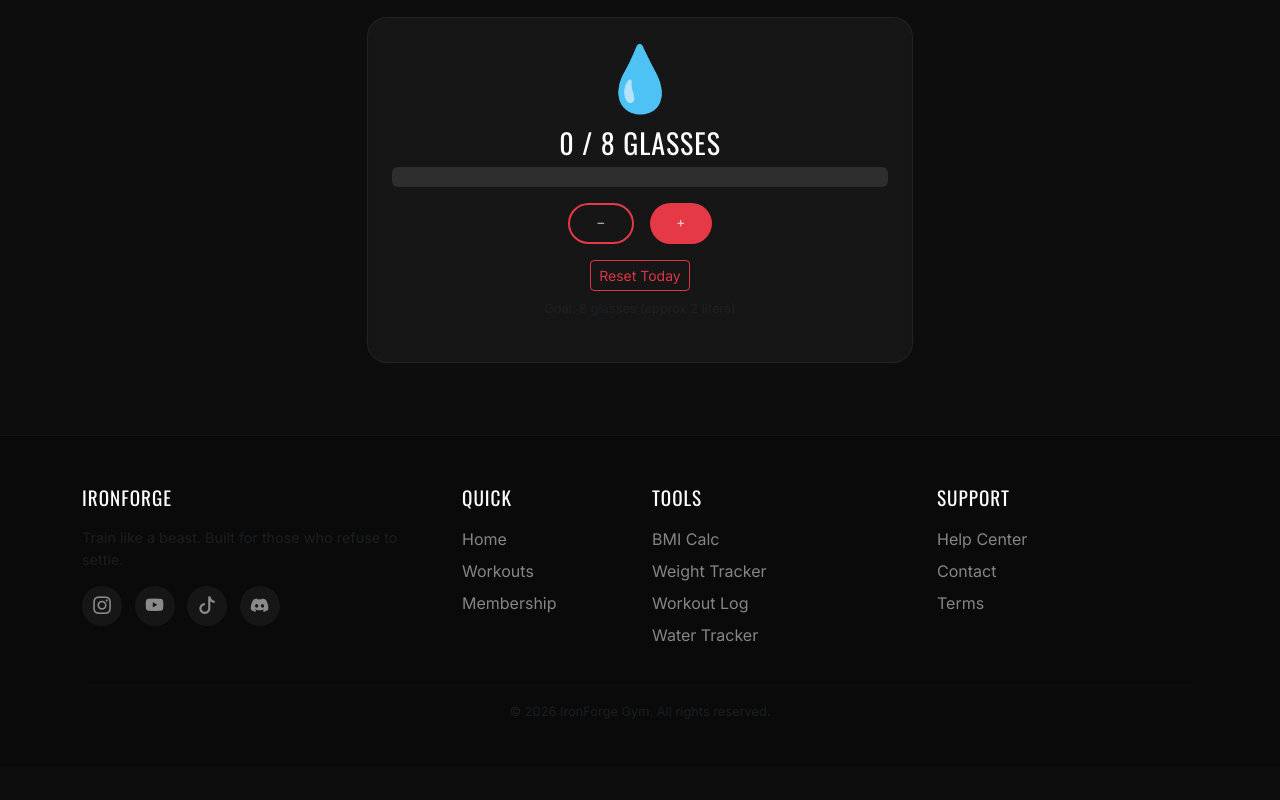
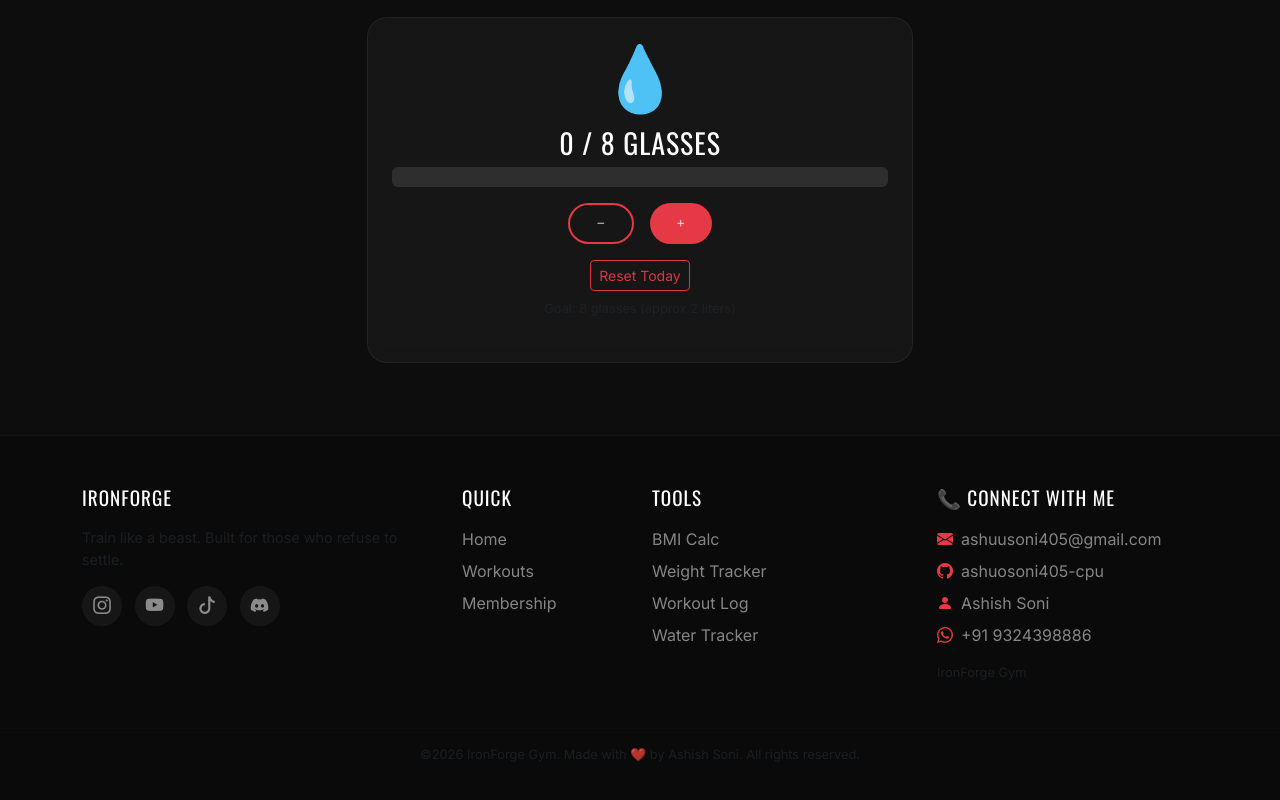
Before and after one commit to ashuusoni405-cpu/ironforge-gym, a plain HTML site: page index.html in a window 1280 px wide. Shown: the part 4687-5487 px from the top of the page. Before the commit the page ends 5454 px from the top, so only its background shows below. Drawn offline with nearby package versions, Linux system fonts and the light colour scheme; some icons are missing.

Commit message:
"Updated footer with personal details

```diff
--- a/index.html
+++ b/index.html
@@ -383,14 +383,27 @@
                     <a href="#water-tracker" class="d-block mb-2">Water Tracker</a>
                 </div>
                 <div class="col-md-3">
-                    <h5>Support</h5>
-                    <a href="#" class="d-block mb-2">Help Center</a>
-                    <a href="#" class="d-block mb-2">Contact</a>
-                    <a href="#" class="d-block mb-2">Terms</a>
+    <h5>📞 Connect With Me</h5>
+    <a href="mailto:ashuusoni405@gmail.com" class="d-block mb-2">
+        <i class="bi bi-envelope-fill me-2 text-primary-custom"></i>ashuusoni405@gmail.com
+    </a>
+    <a href="https://github.com/ashuosoni405-cpu" target="_blank" class="d-block mb-2">
+        <i class="bi bi-github me-2 text-primary-custom"></i>ashuosoni405-cpu
+    </a>
+    <a href="#" class="d-block mb-2">
+        <i class="bi bi-person-fill me-2 text-primary-custom"></i>Ashish Soni
+    </a>
+    <a href="#" class="d-block mb-2">
+        <i class="bi bi-whatsapp me-2 text-primary-custom"></i>+91 9324398886
+    </a>
+    <p class="text-muted small mt-3" style="font-size:0.8rem;">
+         IronForge Gym
+    </p>
+</div>
                 </div>
             </div>
             <hr style="border-color:rgba(255,255,255,0.05); margin-top:30px;" />
-            <p class="text-center text-muted" style="font-size:0.8rem;">© 2026 IronForge Gym. All rights reserved.</p>
+            <p class="text-center text-muted" style="font-size:0.8rem;">©2026 IronForge Gym. Made with ❤️ by Ashish Soni. All rights reserved.</p>
         </div>
     </footer>
 
```
